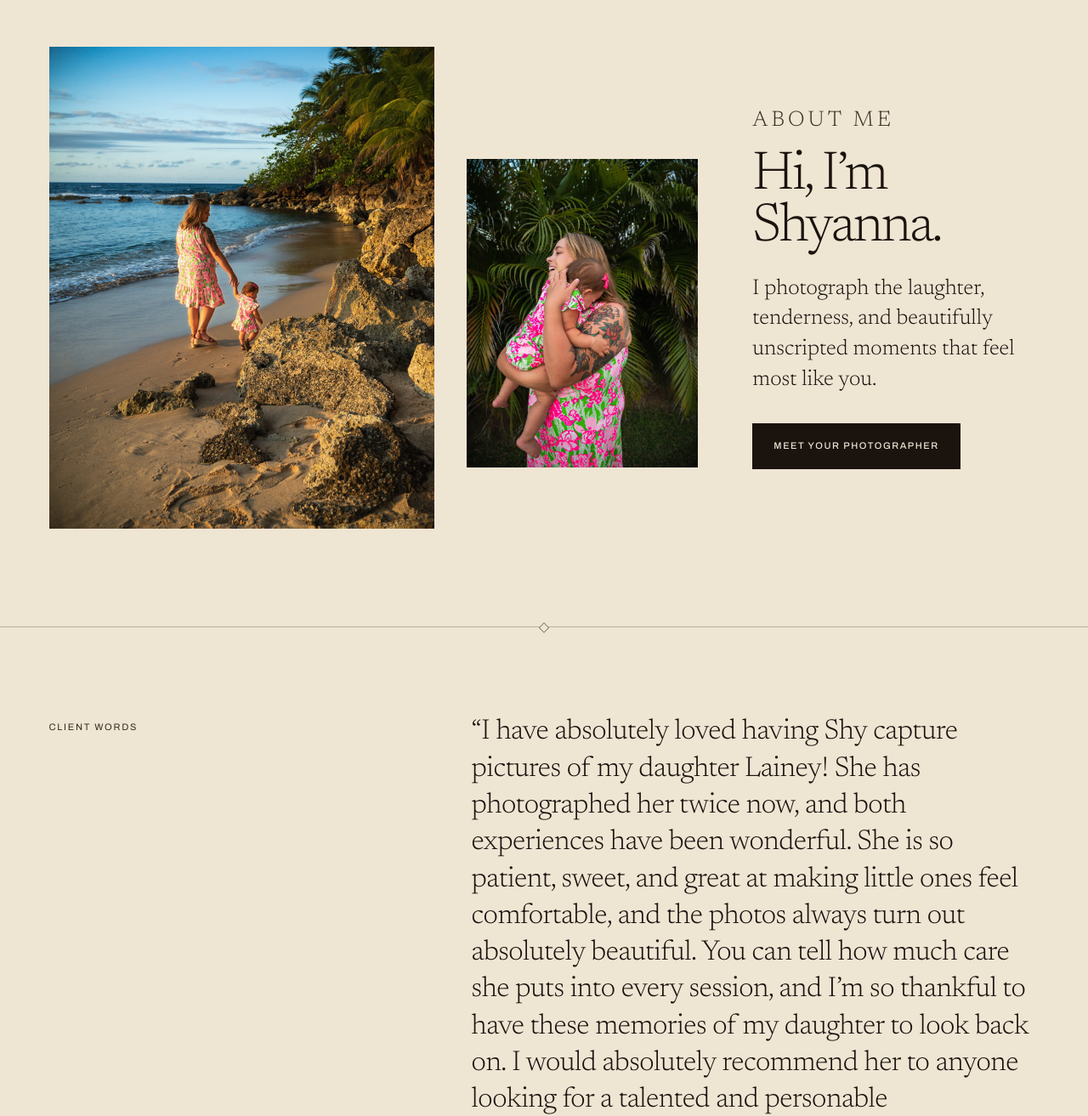
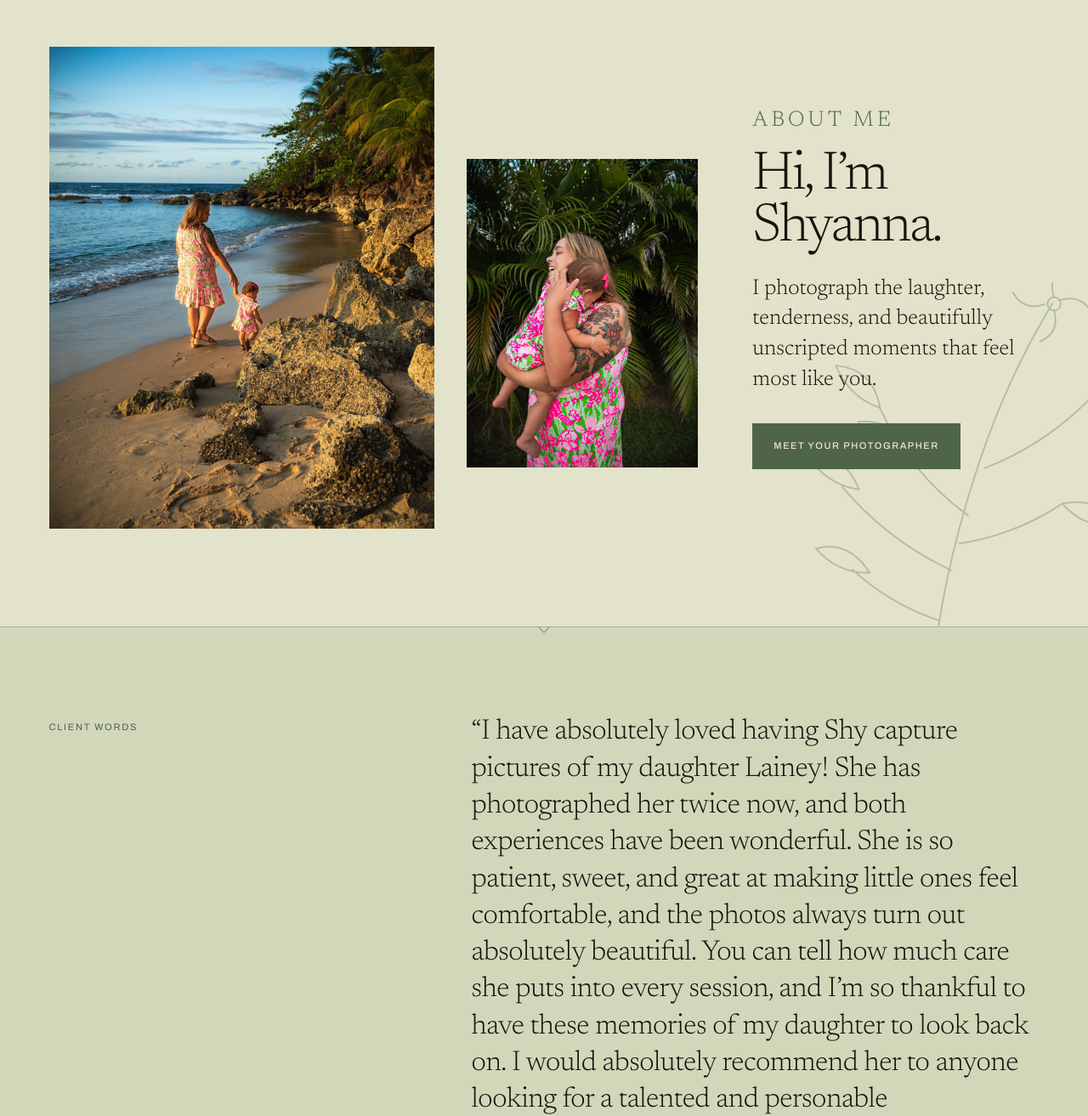
Before and after one commit to Mountain-Dr3w/shy-and-wild, a website: page index.html in a window 1280 px wide. Shown: the part 900-2213 px from the top of the page at 85% size. Drawn offline with nearby package versions, Linux system fonts and the light colour scheme.

Commit message:
Add cottage-core botanical visual system

```diff
--- a/index.html
+++ b/index.html
@@ -139,6 +139,9 @@
         --umber: #8a7a64;
         --paper: #efe5d3;
         --warm: #cbbca3;
+        --fern: #4f6549;
+        --moss: #768267;
+        --sage-paper: #e2e3ca;
         --page-width: 1360px;
         --page-gutter: clamp(20px, 4.5vw, 64px);
         background: var(--walnut);
@@ -390,9 +393,24 @@
       #home #main-content > section:not(.hero):not(.home-preview):not(.testimonial-section) { display: none; }
 
       .home-preview {
+        isolation: isolate;
+        overflow: hidden;
         padding-block: clamp(72px, 9vw, 120px);
-        background: var(--paper);
+        background: var(--sage-paper);
         color: var(--walnut);
+      }
+
+      .home-preview::after {
+        position: absolute;
+        z-index: -1;
+        right: clamp(-90px, -4vw, -30px);
+        bottom: -90px;
+        width: clamp(260px, 32vw, 470px);
+        aspect-ratio: 420 / 520;
+        background: url("/images/botanical-sprig.svg") center / contain no-repeat;
+        content: "";
+        opacity: .32;
+        transform: rotate(7deg);
       }
 
       .home-preview-grid {
@@ -406,10 +424,10 @@
       .home-preview-photo:first-child { aspect-ratio: 4 / 5; }
       .home-preview-photo:nth-child(2) { aspect-ratio: 3 / 4; margin-top: 22%; }
       .home-preview-copy { padding-left: clamp(8px, 2vw, 28px); }
-      .home-preview-copy .eyebrow { color: var(--sepia); }
+      .home-preview-copy .eyebrow { color: var(--fern); }
       .home-preview-copy h2 { margin: 16px 0 24px; color: var(--walnut); font: 300 clamp(44px, 5vw, 72px)/.95 "Newsreader", Georgia, serif; letter-spacing: -.04em; }
       .home-preview-copy p { margin: 0; font: 300 clamp(20px, 2vw, 27px)/1.4 "Newsreader", Georgia, serif; }
-      .home-preview-copy .button-link { color: var(--paper); background: var(--walnut); border-color: var(--walnut); }
+      .home-preview-copy .button-link { color: var(--paper); background: var(--fern); border-color: var(--fern); }
 
       .section-heading {
         margin: 0;
@@ -811,10 +829,24 @@
       }
 
       .testimonial-section {
+        isolation: isolate;
+        overflow: hidden;
         padding-block: clamp(72px, 8vw, 112px);
-        border-top: 1px solid rgba(58, 45, 33, 0.28);
-        background: var(--paper);
+        border-top: 1px solid rgba(79, 101, 73, 0.34);
+        background: #d2d7ba;
         color: var(--walnut);
+      }
+
+      .testimonial-section::after {
+        position: absolute;
+        z-index: -1;
+        bottom: -18px;
+        left: clamp(-30px, 3vw, 48px);
+        width: clamp(190px, 24vw, 320px);
+        aspect-ratio: 360 / 260;
+        background: url("/images/mushroom-cluster.svg") center / contain no-repeat;
+        content: "";
+        opacity: .38;
       }
 
       .testimonial-grid {
@@ -830,7 +862,7 @@
 
       .testimonial-label .eyebrow {
         margin-top: 8px;
-        color: var(--sepia);
+        color: var(--fern);
       }
 
       .testimonial-quote {
```
Also changed, not shown: 404.html (+1 -1 lines), about.html (+1 -1 lines), contact.html (+1 -1 lines), couples.html (+1 -1 lines), family.html (+1 -1 lines), motherhood.html (+1 -1 lines), portfolio.html (+1 -1 lines), privacy.html (+1 -1 lines), public/styles/site-pages.css (+13 -11 lines), services.html (+1 -1 lines), public/images/botanical-sprig.svg (added), public/images/mushroom-cluster.svg (added).
